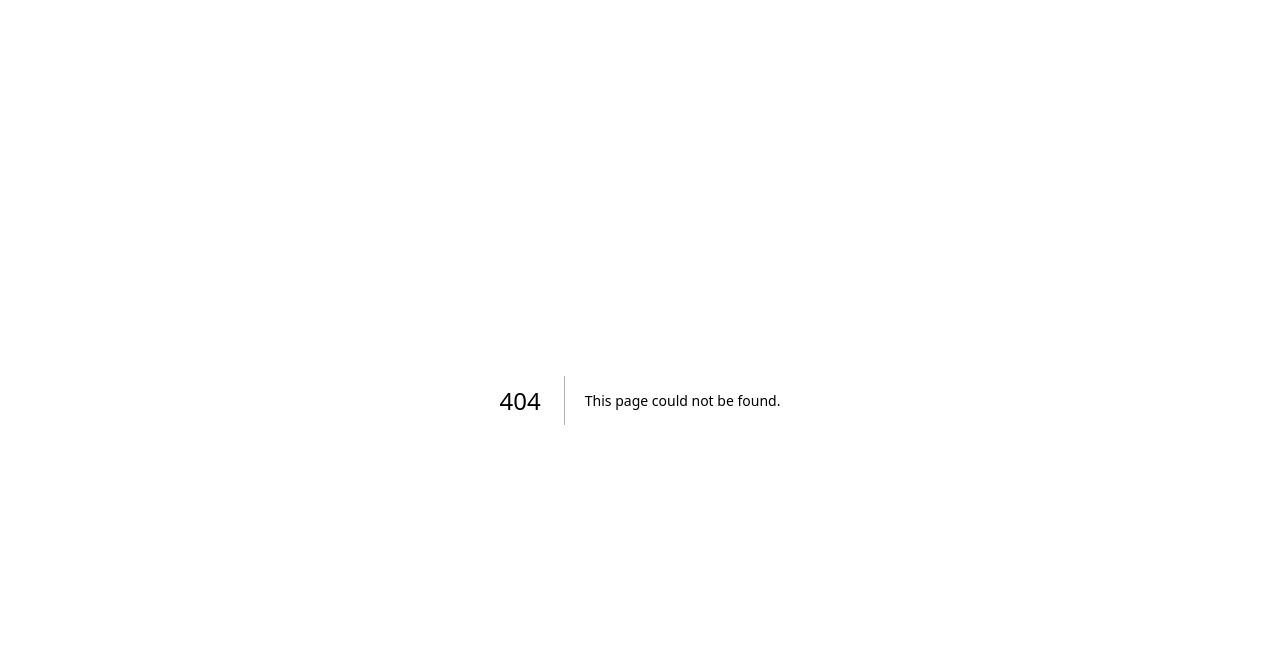
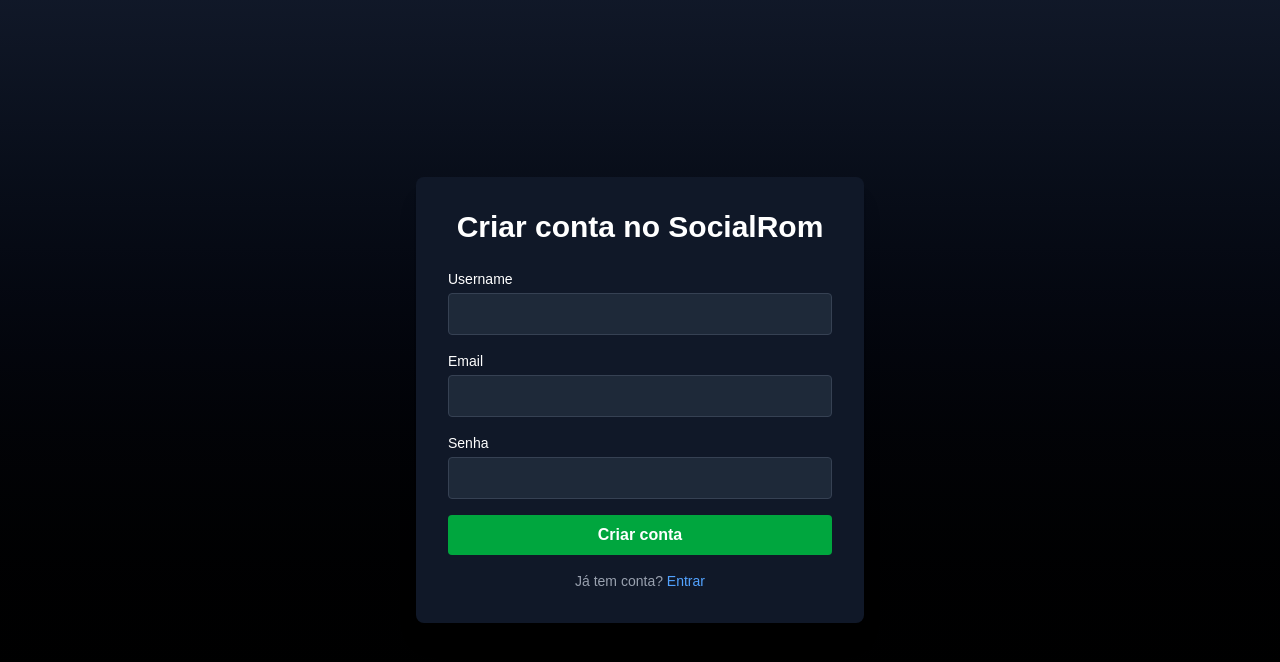
Before and after one commit to MarcusDevHub/SocialRom, a Next.js app: page /auth/signup in a window 1280 px wide. Before the commit this address had no page. Shown: the top 662 px of the page. Built offline with nearby package versions, Linux system fonts and the light colour scheme.

Commit message:
feat(auth): implement signup flow with username, email and password

```diff
--- /dev/null
+++ b/src/app/auth/signup/page.tsx
@@ -0,0 +1,85 @@
+'use client';
+
+import { useState } from 'react';
+import { useRouter } from 'next/navigation';
+import bcrypt from 'bcryptjs';
+
+export default function SignUpPage() {
+    const router = useRouter();
+    const [username, setUsername] = useState('');
+    const [email, setEmail] = useState('');
+    const [password, setPassword] = useState('');
+
+    async function handleSubmit(e: React.FormEvent) {
+        e.preventDefault();
+
+        const res = await fetch('/api/auth/signup', {
+            method: 'POST',
+            headers: { 'Content-Type': 'application/json' },
+            body: JSON.stringify({ username, email, password }),
+        });
+
+        if (res.ok) {
+            router.push('/auth/signin');
+        } else {
+            const data = await res.json();
+            alert(data.error || 'Erro ao criar conta');
+        }
+    }
+
+    return (
+        <main className="min-h-screen flex items-center justify-center bg-gradient-to-b from-gray-900 to-black text-white">
+            <div className="w-full max-w-md bg-gray-900 p-8 rounded-lg shadow-xl">
+                <h1 className="text-3xl font-bold mb-6 text-center">Criar conta no SocialRom</h1>
+
+                <form onSubmit={handleSubmit} className="space-y-4">
+                    <div>
+                        <label className="block mb-1 text-sm">Username</label>
+                        <input
+                            className="w-full px-3 py-2 rounded bg-gray-800 border border-gray-700 focus:outline-none focus:ring-2 focus:ring-blue-500"
+                            value={username}
+                            onChange={(e) => setUsername(e.target.value)}
+                            required
+                        />
+                    </div>
+
+                    <div>
+                        <label className="block mb-1 text-sm">Email</label>
+                        <input
+                            type="email"
+                            className="w-full px-3 py-2 rounded bg-gray-800 border border-gray-700 focus:outline-none focus:ring-2 focus:ring-blue-500"
+                            value={email}
+                            onChange={(e) => setEmail(e.target.value)}
+                            required
+                        />
+                    </div>
+
+                    <div>
+                        <label className="block mb-1 text-sm">Senha</label>
+                        <input
+                            type="password"
+                            className="w-full px-3 py-2 rounded bg-gray-800 border border-gray-700 focus:outline-none focus:ring-2 focus:ring-blue-500"
+                            value={password}
+                            onChange={(e) => setPassword(e.target.value)}
+                            required
+                        />
+                    </div>
+
+                    <button
+                        type="submit"
+                        className="w-full bg-green-600 hover:bg-green-700 py-2 rounded font-semibold transition-colors"
+                    >
+                        Criar conta
+                    </button>
+                </form>
+
+                <p className="mt-4 text-sm text-center text-gray-400">
+                    Já tem conta?{' '}
+                    <a href="/auth/signin" className="text-blue-400 hover:underline">
+                        Entrar
+                    </a>
+                </p>
+            </div>
+        </main>
+    );
+}
--- /dev/null
+++ b/src/app/auth/signup/route.ts
@@ -0,0 +1,44 @@
+import { NextResponse } from 'next/server';
+import bcrypt from 'bcryptjs';
+import { prisma } from '@/lib/prisma';
+
+export async function POST(req: Request) {
+    try {
+        const { username, email, password } = await req.json();
+
+        if (!username || !email || !password) {
+            return NextResponse.json({ error: 'Dados inválidos' }, { status: 400 });
+        }
+
+        const existingUser = await prisma.user.findFirst({
+            where: {
+                OR: [{ username }, { email }],
+            },
+        });
+
+        if (existingUser) {
+            return NextResponse.json(
+                { error: 'Username ou email já em uso' },
+                { status: 400 }
+            );
+        }
+
+        const hashedPassword = await bcrypt.hash(password, 10);
+
+        await prisma.user.create({
+            data: {
+                username,
+                email,
+                password: hashedPassword,
+            },
+        });
+
+        return NextResponse.json({ success: true }, { status: 201 });
+    } catch (err) {
+        console.error(err);
+        return NextResponse.json(
+            { error: 'Erro interno ao criar conta' },
+            { status: 500 }
+        );
+    }
+}
```
